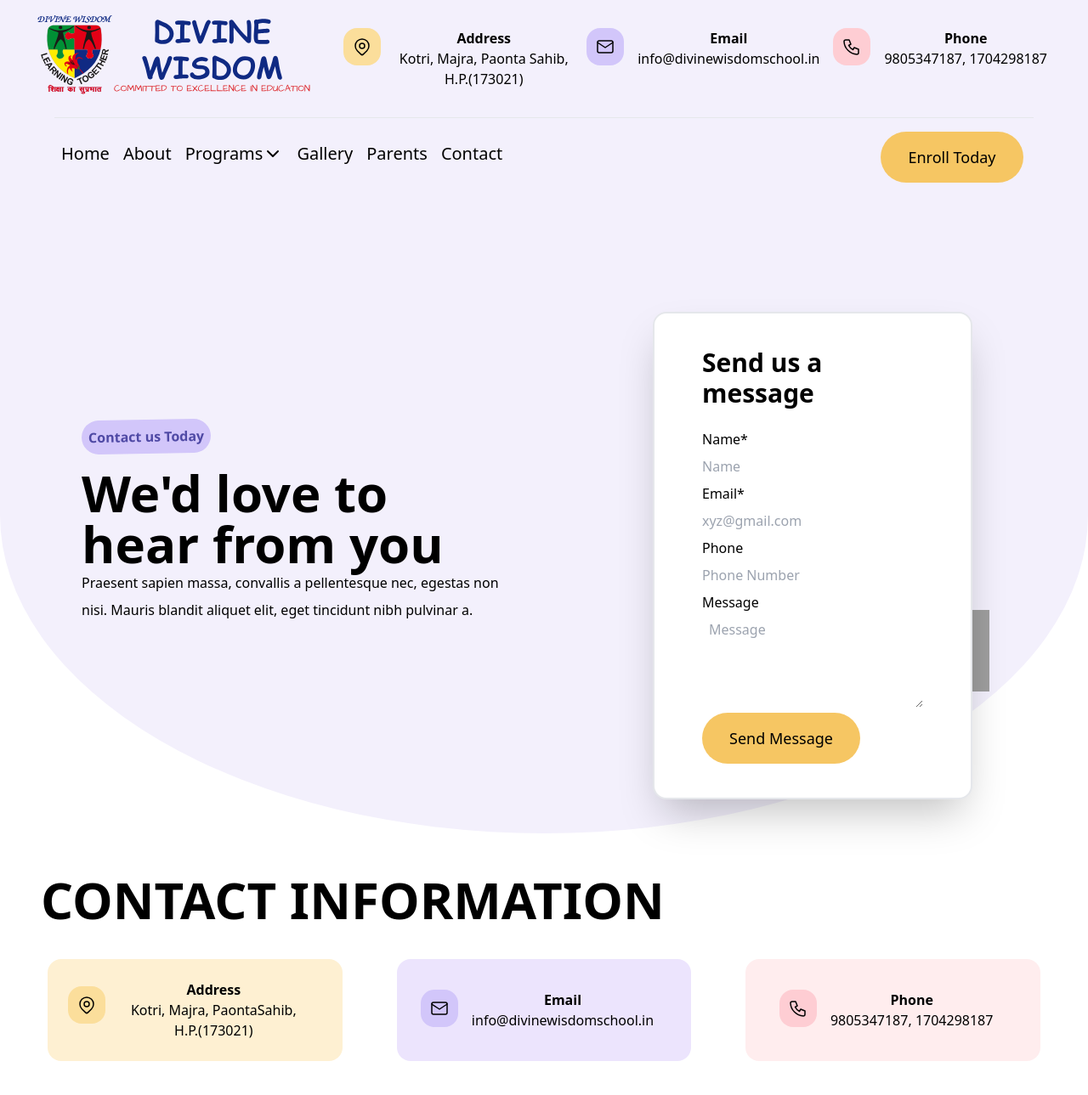
After one commit to ananyagoel04/WEBSITEDIVINE, a Django app: page /contact/ in a window 1280 px wide. The commit adds this page. Shown: the top 1289 px of the page at 85% size. Run offline with Django 5.2, Linux system fonts and the light colour scheme; some libraries are stand-ins or nearby versions; grey boxes are pictures that could not be loaded.

Commit message:
contactus

```diff
--- a/djangoweb/urls.py
+++ b/djangoweb/urls.py
@@ -24,5 +24,5 @@ urlpatterns = [
     path('logo/', views.logo),
     path('parent/', views.parent),
     path('about/', views.about),
-
+    path('contact/', views.contact),
 ]
--- a/djangoweb/views.py
+++ b/djangoweb/views.py
@@ -8,3 +8,5 @@ def parent(request):
     return render (request,"parent.html")
 def about(request):
     return render (request,"About.html")
+def contact(request):
+    return render (request,"contactus.html")
--- a/static/css/index.css
+++ b/static/css/index.css
@@ -572,14 +572,34 @@ video {
   inset: 0px;
 }
 
+.-bottom-12 {
+  bottom: -3rem;
+}
+
+.-left-16 {
+  left: -4rem;
+}
+
 .-top-16 {
   top: -4rem;
 }
 
+.bottom-0 {
+  bottom: 0px;
+}
+
 .left-0 {
   left: 0px;
 }
 
+.left-60 {
+  left: 15rem;
+}
+
+.right-0 {
+  right: 0px;
+}
+
 .top-0 {
   top: 0px;
 }
@@ -590,6 +610,10 @@ video {
 
 .top-16 {
   top: 4rem;
+}
+
+.top-28 {
+  top: 7rem;
 }
 
 .z-0 {
@@ -654,6 +678,10 @@ video {
   margin-bottom: auto;
 }
 
+.-mb-16 {
+  margin-bottom: -4rem;
+}
+
 .-mb-3 {
   margin-bottom: -0.75rem;
 }
@@ -760,6 +788,10 @@ video {
 
 .h-1 {
   height: 0.25rem;
+}
+
+.h-10 {
+  height: 2.5rem;
 }
 
 .h-2 {
@@ -823,6 +855,10 @@ video {
   width: 3rem;
 }
 
+.w-16 {
+  width: 4rem;
+}
+
 .w-2 {
   width: 0.5rem;
 }
@@ -833,6 +869,10 @@ video {
 
 .w-20 {
   width: 5rem;
+}
+
+.w-24 {
+  width: 6rem;
 }
 
 .w-36 {
@@ -1054,12 +1094,25 @@ video {
   border-radius: 0.75rem;
 }
 
+.rounded-b-\[60\%\] {
+  border-bottom-right-radius: 60%;
+  border-bottom-left-radius: 60%;
+}
+
+.border {
+  border-width: 1px;
+}
+
 .border-2 {
   border-width: 2px;
 }
 
 .border-b-4 {
   border-bottom-width: 4px;
+}
+
+.border-transparent {
+  border-color: transparent;
 }
 
 .border-yellow-300 {
@@ -1107,6 +1160,11 @@ video {
   background-color: rgb(235 244 255 / var(--tw-bg-opacity));
 }
 
+.bg-\[\#ECE4FD\] {
+  --tw-bg-opacity: 1;
+  background-color: rgb(236 228 253 / var(--tw-bg-opacity));
+}
+
 .bg-\[\#EFF6FF\] {
   --tw-bg-opacity: 1;
   background-color: rgb(239 246 255 / var(--tw-bg-opacity));
@@ -1135,6 +1193,11 @@ video {
 .bg-\[\#FDEECD\] {
   --tw-bg-opacity: 1;
   background-color: rgb(253 238 205 / var(--tw-bg-opacity));
+}
+
+.bg-\[\#FEF0D2\] {
+  --tw-bg-opacity: 1;
+  background-color: rgb(254 240 210 / var(--tw-bg-opacity));
 }
 
 .bg-\[\#FEF3D2\] {
@@ -1263,6 +1326,10 @@ video {
   padding: 2.5rem;
 }
 
+.p-12 {
+  padding: 3rem;
+}
+
 .p-16 {
   padding: 4rem;
 }
@@ -1358,6 +1425,10 @@ video {
   padding-bottom: 14rem;
 }
 
+.pl-20 {
+  padding-left: 5rem;
+}
+
 .pr-0 {
   padding-right: 0px;
 }
@@ -1376,6 +1447,10 @@ video {
 
 .pt-0 {
   padding-top: 0px;
+}
+
+.pt-12 {
+  padding-top: 3rem;
 }
 
 .pt-16 {
@@ -1537,6 +1612,12 @@ video {
 .shadow {
   --tw-shadow: 0 1px 3px 0 rgb(0 0 0 / 0.1), 0 1px 2px -1px rgb(0 0 0 / 0.1);
   --tw-shadow-colored: 0 1px 3px 0 var(--tw-shadow-color), 0 1px 2px -1px var(--tw-shadow-color);
+  box-shadow: var(--tw-ring-offset-shadow, 0 0 #0000), var(--tw-ring-shadow, 0 0 #0000), var(--tw-shadow);
+}
+
+.shadow-2xl {
+  --tw-shadow: 0 25px 50px -12px rgb(0 0 0 / 0.25);
+  --tw-shadow-colored: 0 25px 50px -12px var(--tw-shadow-color);
   box-shadow: var(--tw-ring-offset-shadow, 0 0 #0000), var(--tw-ring-shadow, 0 0 #0000), var(--tw-shadow);
 }
 
@@ -1573,6 +1654,11 @@ video {
   background-color: rgb(237 233 254 / var(--tw-bg-opacity));
 }
 
+.hover\:text-red-500:hover {
+  --tw-text-opacity: 1;
+  color: rgb(239 68 68 / var(--tw-text-opacity));
+}
+
 .hover\:text-red-600:hover {
   --tw-text-opacity: 1;
   color: rgb(220 38 38 / var(--tw-text-opacity));
@@ -1660,6 +1746,14 @@ video {
     position: relative;
   }
 
+  .md\:-bottom-24 {
+    bottom: -6rem;
+  }
+
+  .md\:left-14 {
+    left: 3.5rem;
+  }
+
   .md\:top-0 {
     top: 0px;
   }
@@ -1669,6 +1763,11 @@ video {
     margin-right: 0px;
   }
 
+  .md\:mx-8 {
+    margin-left: 2rem;
+    margin-right: 2rem;
+  }
+
   .md\:mx-auto {
     margin-left: auto;
     margin-right: auto;
@@ -1679,6 +1778,10 @@ video {
     margin-bottom: 0px;
   }
 
+  .md\:mb-auto {
+    margin-bottom: auto;
+  }
+
   .md\:ml-6 {
     margin-left: 1.5rem;
   }
@@ -1695,6 +1798,10 @@ video {
     margin-top: 0px;
   }
 
+  .md\:mt-2 {
+    margin-top: 0.5rem;
+  }
+
   .md\:mt-4 {
     margin-top: 1rem;
   }
@@ -1757,6 +1864,10 @@ video {
 
   .md\:w-3\/6 {
     width: 50%;
+  }
+
+  .md\:w-32 {
+    width: 8rem;
   }
 
   .md\:w-4\/12 {
@@ -1801,6 +1912,11 @@ video {
     padding-right: 2.5rem;
   }
 
+  .md\:px-14 {
+    padding-left: 3.5rem;
+    padding-right: 3.5rem;
+  }
+
   .md\:px-2 {
     padding-left: 0.5rem;
     padding-right: 0.5rem;
@@ -1933,6 +2049,14 @@ video {
     padding-top: 1rem;
     padding-bottom: 1rem;
   }
+
+  .lg\:pl-24 {
+    padding-left: 6rem;
+  }
+
+  .lg\:pr-10 {
+    padding-right: 2.5rem;
+  }
 }
 
 @media (min-width: 1280px) {
@@ -1979,6 +2103,10 @@ video {
     padding-left: 24rem;
     padding-right: 24rem;
   }
+
+  .xl\:pl-32 {
+    padding-left: 8rem;
+  }
 }
 
 @media (min-width: 1536px) {
--- a/templates/About.html
+++ b/templates/About.html
@@ -88,7 +88,7 @@
             </h1>
         </div>
         <div>
-            <img src="{% static 'icons/line2.svg' %}" class="mx-auto lg:w-2/6 md:w-3/6 w-8/12 -mt-2 " alt="" />mx-auto md:w-3/4 lg:w-2/6 xl:w-2/6 2xl:w-1/6 sm:w-4/12 w-2/4 sm:-mt-4 -mt-3
+            <img src="{% static 'icons/line2.svg' %}" class="mx-auto lg:w-2/6 md:w-3/6 w-8/12 -mt-2 " alt="" />
         </div>
     </div>
 
--- /dev/null
+++ b/templates/contactus.html
@@ -0,0 +1,183 @@
+{% load static %}
+{% include "header.html" %}
+<head>
+    <meta charset="UTF-8" />
+    <meta name="viewport" content="width=device-width, initial-scale=1.0" />
+    <link href="https://fonts.googleapis.com/css?family=Gochi Hand" rel="stylesheet" />
+
+    <style>
+        .background {
+            background-color: #f3f0fc;
+        }
+
+        input[type="number"]::-webkit-inner-spin-button,
+        input[type="number"]::-webkit-outer-spin-button {
+            -webkit-appearance: none;
+            margin: 0;
+        }
+    </style>
+</head>
+
+<body>
+
+    <div class="md:flex bg-[#f3f0fc] rounded-b-[60%] relative">
+        <div class="block mx-auto my-auto md:w-2/4 p-8 md:mb-auto -mb-16 lg:pl-24 pl-20">
+            <div
+                class="bg-[#D2C6FA] rounded-3xl w-fit my-4 p-2 md:mx-0 mx-auto text-center text-[#4F49A5] font-semibold rotate-[-1deg]">
+                Contact us Today
+            </div>
+            <div class="font-extrabold md:text-6xl text-4xl md:mx-0 mx-auto md:text-left text-center">
+                We'd love to hear from you
+            </div>
+            <div class="font-medium leading-8 md:text-left text-center">
+                Praesent sapien massa, convallis a pellentesque nec, egestas non nisi. Mauris blandit aliquet elit, eget
+                tincidunt nibh pulvinar a.
+            </div>
+        </div>
+        <div class="md:w-2/4 xl:pl-32 lg:pr-10 relative mx-auto lg:p-10 p-4">
+            <img class="md:w-32 w-16 relative md:-bottom-24 -bottom-12  md:left-14 left-60"
+                src="/static/icons/dots1.svg" alt="">
+            <div class="flex justify-center w-full relative h-fit ">
+                <form action="" class=" bg-white shadow-2xl w-full z-10 p-10 md:px-14 border-2 rounded-2xl">
+                    <div class="text-3xl font-bold text-center md:text-left">Send us a message</div>
+                    <br>
+                    <label for="">Name*</label>
+                    <br>
+                    <input type="text" placeholder='Name' class="border-1 border-transparent rounded-xl w-full h-10">
+                    <br>
+                    <label for="">Email*</label>
+                    <br>
+                    <input type="email" placeholder='xyz@gmail.com'
+                        class="border-1 rounded-xl w-full h-10">
+                    <br>
+                    <label for="">Phone</label>
+                    <br>
+                    <input type="number" placeholder='Phone Number'
+                        class="border-1 rounded-xl w-full h-10">
+                    <br>
+                    <label for="">Message</label>
+                    <br>
+                    <textarea name="" placeholder='Message' id="" rows="4"
+                        class=" w-full border-1 rounded-xl p-2" ></textarea>
+                    <br>
+                    <div
+                        class="p-2 lg:p-8 md:p-4 lg:py-4 md:py-2 w-fit text-center bg-[#F6C663] rounded-full text-lg font-medium my-auto hover:bg-[#F9BC3E]">
+                        Send Message
+                    </div>
+                </form>
+                <img class="w-24 hidden md:flex rotate-90 top-28 my-auto -left-16 bottom-0 relative right-0 h-fit z-0"
+                    src="/static/icons/dots1.svg" alt="">
+            </div>
+        </div>
+    </div>
+    <div class="uppercase md:text-6xl text-4xl font-bold p-12 pt-12 pb-0 text-center md:text-left">
+        Contact Information
+    </div>
+
+    <div class="lg:flex md:block mx-auto justify-center my-auto p-6">
+        <div class="flex bg-[#FEF0D2] rounded-2xl my-4 p-6 md:mx-8 md:w-1/3">
+            <div class="flex mx-auto my-auto">
+                <span class="add my-auto md:mt-2"><svg xmlns="http://www.w3.org/2000/svg" width="24" height="24"
+                        viewBox="0 0 24 24" fill="none" stroke="currentColor" stroke-width="1.5" stroke-linecap="round"
+                        stroke-linejoin="round" class="dHctdy02 dHctaC02 dHctdGV4dC1wdXJwbGUtNzAw">
+                        <path d="M9 11a3 3 0 1 0 6 0a3 3 0 0 0 -6 0"></path>
+                        <path d="M17.657 16.657l-4.243 4.243a2 2 0 0 1 -2.827 0l-4.244 -4.243a8 8 0 1 1 11.314 0z">
+                        </path>
+                    </svg>
+                </span>
+                <div class="flex-1 px-4 my-auto">
+                    <div class="font-bold text-center">Address</div>
+                    <div class="text-center">Kotri, Majra, PaontaSahib, H.P.(173021)</div>
+                </div>
+            </div>
+        </div>
+        <div class="flex bg-[#ECE4FD] rounded-2xl my-4 p-6 md:mx-8 md:w-1/3">
+            <div class="flex mx-auto my-auto">
+                <span class="mail"><svg xmlns="http://www.w3.org/2000/svg" width="24" height="24" viewBox="0 0 24 24"
+                        fill="none" stroke="currentColor" stroke-width="1.5" stroke-linecap="round"
+                        stroke-linejoin="round" class="dHctdy02 dHctaC02 dHctdGV4dC1wdXJwbGUtNzAw">
+                        <path d="M3 7a2 2 0 0 1 2 -2h14a2 2 0 0 1 2 2v10a2 2 0 0 1 -2 2h-14a2 2 0 0 1 -2 -2v-10z">
+                        </path>
+                        <path d="M3 7l9 6l9 -6"></path>
+                    </svg></span>
+                <div class="flex-1 px-4">
+                    <div class="font-bold text-center">Email</div>
+                    <div class="text-center hover:text-red-500">info@divinewisdomschool.in</div>
+                </div>
+            </div>
+        </div>
+        <div class="flex bg-[#FFEDEE] rounded-2xl my-4 p-6 md:mx-8 md:w-1/3">
+            <div class="flex mx-auto my-auto">
+                <span class="phone"><svg xmlns="http://www.w3.org/2000/svg" width="24" height="24" viewBox="0 0 24 24"
+                        fill="none" stroke="currentColor" stroke-width="1.5" stroke-linecap="round"
+                        stroke-linejoin="round" class="dHctdy02 dHctaC02 dHctdGV4dC1wdXJwbGUtNzAw">
+                        <path
+                            d="M5 4h4l2 5l-2.5 1.5a11 11 0 0 0 5 5l1.5 -2.5l5 2v4a2 2 0 0 1 -2 2a16 16 0 0 1 -15 -15a2 2 0 0 1 2 -2">
+                        </path>
+                    </svg></span>
+                <div class="flex-1 px-4">
+                    <div class="font-bold text-center">Phone</div>
+                    <div class="text-center"><a href="" class="hover:text-red-600"><span>9805347187</span></a><span>,</span>&nbsp;<a
+                            href="" class="hover:text-red-600"><span>1704298187</span></a></div>
+                </div>
+            </div>
+
+        </div>
+    </div>
+
+
+    <div class="p-10 pt-0">
+        <div class="mapouter mx-auto">
+            <div class="gmap_canvas rounded-3xl">
+                <iframe
+                    src="https://maps.google.com/maps?q=divine%20wisdom%20school&amp;t=k&amp;z=13&amp;ie=UTF8&amp;iwloc=&amp;output=embed"
+                    frameborder="0" scrolling="no" style="width:100%; height: 600px;"></iframe>
+                <style>
+                    .mapouter {
+                        position: relative;
+                        height: 600px;
+                        width: 100%;
+                        background: #fff;
+                    }
+                </style>
+                <a href="https://www.eireportingonline.com/ircc-login/"
+                    style="color:#fff !important; position:absolute !important; top:0 !important; z-index:0 !important;">ircc
+                    login</a>
+                <style>
+                    .gmap_canvas {
+                        overflow: hidden;
+                        height: 600px;
+                        width: 100%
+                    }
+
+                    .gmap_canvas iframe {
+                        position: relative;
+                        z-index: 2
+                    }
+                </style>
+            </div>
+        </div>
+    </div>
+
+
+
+
+    {% include "logo.html" %}
+
+
+
+    <!-- hitwebcounter Code START -->
+    <a href="" target="">
+        <img src="https://hitwebcounter.com/counter/counter.php?page=10817266&style=0001&nbdigits=6&type=ip&initCount=0"
+            title="Counter Widget" Alt="Visit counter For Websites" border="0" /></a>
+
+
+
+
+
+
+    <script src="/maincontentwebsite/javascript/index.js"></script>
+    <script src="https://cdnjs.cloudflare.com/ajax/libs/flowbite/2.2.1/flowbite.min.js"></script>
+</body>
+
+</html>
```
Also changed, not shown: 1 other file.
